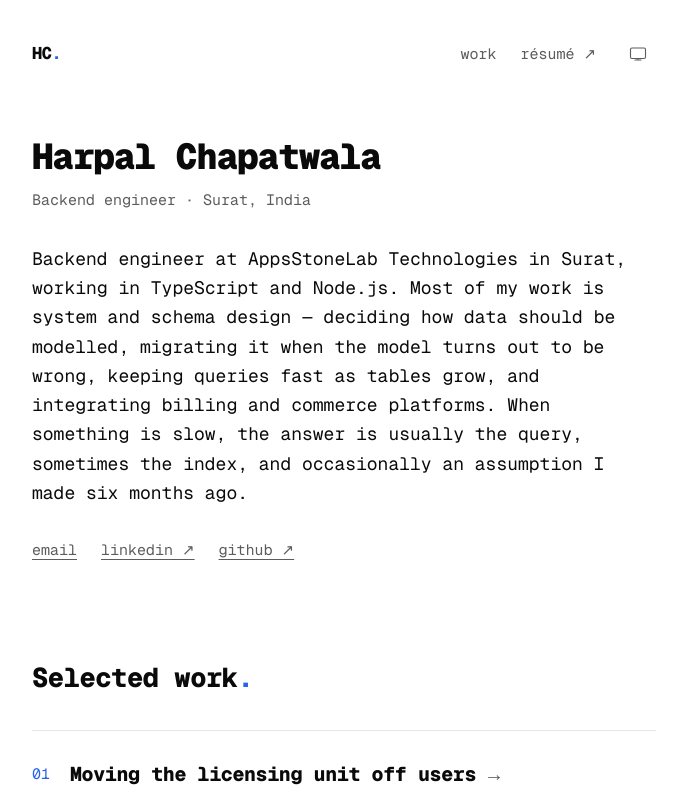
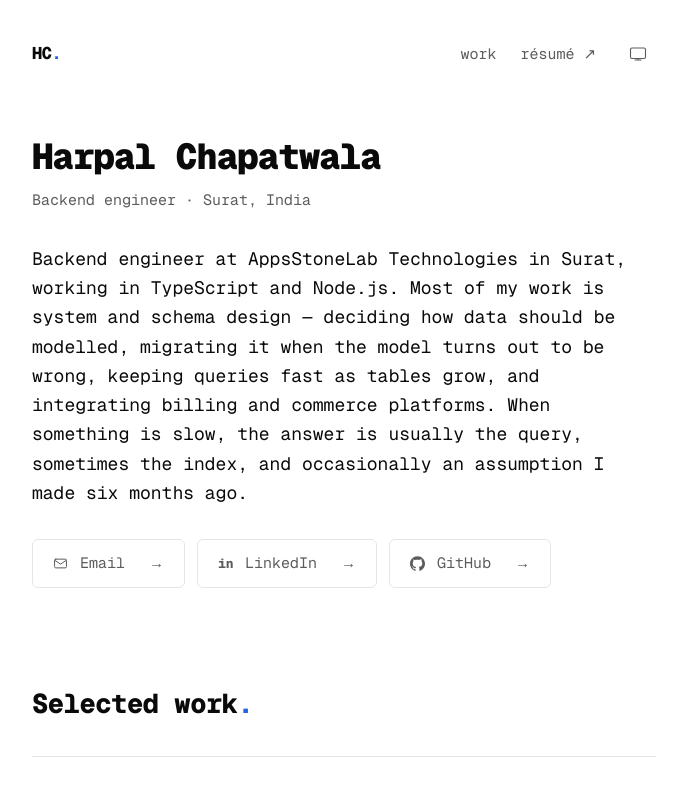
Before and after one commit to itsharpal/portfolio, a Next.js app: page / in a window 1280 px wide. Shown: the top 790 px of the page, without its empty margins (296-983 px from the left). Built offline with nearby package versions, Linux system fonts and the light colour scheme.

Commit message:
feat: metadata, og image, resume with noindex, confidentiality guard

```diff
--- a/app/(home)/layout.tsx
+++ b/app/(home)/layout.tsx
@@ -1,3 +1,4 @@
+import { CleanHash } from "@/components/clean-hash";
 import { Nav } from "@/components/nav";
 
 export default function HomeLayout({
@@ -7,6 +8,7 @@ export default function HomeLayout({
 }) {
   return (
     <>
+      <CleanHash />
       <Nav />
       <main>{children}</main>
     </>
--- a/app/(home)/page.tsx
+++ b/app/(home)/page.tsx
@@ -3,9 +3,6 @@ import { Chip } from "@/components/chip";
 import { ContactButton } from "@/components/contact-button";
 import { SectionHeading } from "@/components/section-heading";
 import { projects, roles, site, skills, work } from "@/content/site";
-
-const inlineLink =
-  "text-muted underline underline-offset-4 transition-colors hover:text-fg focus-visible:outline-2 focus-visible:outline-offset-2 focus-visible:outline-accent";
 
 export default function Home() {
   return (
@@ -16,27 +13,20 @@ export default function Home() {
           {site.role} · {site.location}
         </p>
         <p className="mt-8 leading-relaxed">{site.bio}</p>
-        <p className="mt-8 flex flex-wrap gap-x-6 gap-y-2 text-[15px]">
-          <a href={`mailto:${site.email}`} className={inlineLink}>
-            email
-          </a>
-          <a
+        <div className="mt-8 flex flex-wrap gap-3">
+          <ContactButton
+            href={`mailto:${site.email}`}
+            label="Email"
+            icon="email"
+            external={false}
+          />
+          <ContactButton
             href={site.linkedin}
-            target="_blank"
-            rel="noopener noreferrer"
-            className={inlineLink}
-          >
-            linkedin ↗
-          </a>
-          <a
-            href={site.github}
-            target="_blank"
-            rel="noopener noreferrer"
-            className={inlineLink}
-          >
-            github ↗
-          </a>
-        </p>
+            label="LinkedIn"
+            icon="linkedin"
+          />
+          <ContactButton href={site.github} label="GitHub" icon="github" />
+        </div>
       </section>
 
       <section id="work" className="mt-24 scroll-mt-8">
--- a/app/globals.css
+++ b/app/globals.css
@@ -33,6 +33,16 @@
   --muted: #a1a1a1;
   --rule: #262626;
   --accent: #3b82f6;
+}
+
+html {
+  scroll-behavior: smooth;
+}
+
+@media (prefers-reduced-motion: reduce) {
+  html {
+    scroll-behavior: auto;
+  }
 }
 
 body {
--- /dev/null
+++ b/components/clean-hash.tsx
@@ -0,0 +1,47 @@
+"use client";
+
+import { useEffect } from "react";
+
+// After a fragment link has done its scrolling, drop the fragment from the URL.
+//
+// Without this, clicking `work` leaves the address bar at /#work, and a refresh
+// lands the reader halfway down the page. Removing it afterwards keeps both
+// behaviours: a shared /#work link still scrolls on arrival, and a refresh
+// starts at the top.
+export function CleanHash() {
+  useEffect(() => {
+    const strip = () => {
+      if (!window.location.hash) return;
+
+      const clear = () => {
+        // replaceState does not scroll or reload — it only rewrites the URL.
+        history.replaceState(
+          null,
+          "",
+          window.location.pathname + window.location.search,
+        );
+      };
+
+      // Wait for the scroll to finish so the fragment is still in place while
+      // the browser is using it. scrollend is not in every browser yet, so the
+      // timeout is the fallback rather than the primary path.
+      let done = false;
+      const once = () => {
+        if (done) return;
+        done = true;
+        window.removeEventListener("scrollend", once);
+        window.clearTimeout(timer);
+        clear();
+      };
+
+      const timer = window.setTimeout(once, 1200);
+      window.addEventListener("scrollend", once, { once: true });
+    };
+
+    strip();
+    window.addEventListener("hashchange", strip);
+    return () => window.removeEventListener("hashchange", strip);
+  }, []);
+
+  return null;
+}
--- a/components/contact-button.tsx
+++ b/components/contact-button.tsx
@@ -77,11 +77,11 @@ export function ContactButton({
     <a
       href={href}
       {...(external ? { target: "_blank", rel: "noopener noreferrer" } : {})}
-      className="group inline-flex items-center gap-2.5 border border-rule px-4 py-2.5 text-[15px] text-muted transition-colors hover:border-fg hover:text-fg focus-visible:outline-2 focus-visible:outline-offset-2 focus-visible:outline-accent"
+      className="group inline-flex items-center gap-3 rounded-md border border-rule px-5 py-3 text-[15px] text-muted transition-colors hover:border-fg hover:text-fg focus-visible:outline-2 focus-visible:outline-offset-2 focus-visible:outline-accent"
     >
       <Glyph icon={icon} />
       <span>{label}</span>
-      <span className="ml-1 transition-transform group-hover:translate-x-1">
+      <span className="ml-3 transition-transform group-hover:translate-x-1">
         →
       </span>
     </a>
--- a/components/diagram.tsx
+++ b/components/diagram.tsx
@@ -30,7 +30,14 @@ function boxHeight(box: DiagramBox) {
   return HEAD_H + (box.rows?.length ?? 0) * ROW_H + 10;
 }
 
-function phaseClass(phase: Phase = "both") {
+// A box tagged "before" is the shape the data used to have. It stays on screen
+// — the diagram is a comparison, and half a comparison is unreadable. Only the
+// things that genuinely move (rows) or re-attach (edges) fade out.
+function boxClass(phase: Phase = "both") {
+  return phase === "after" ? "diagram-after" : "";
+}
+
+function markClass(phase: Phase = "both") {
   if (phase === "before") return "diagram-before";
   if (phase === "after") return "diagram-after";
   return "";
@@ -99,7 +106,7 @@ export function Diagram({
             const mid = (x1 + x2) / 2;
 
             return (
-              <g key={`edge-${i}`} className={phaseClass(edge.phase)}>
+              <g key={`edge-${i}`} className={markClass(edge.phase)}>
                 <path
                   d={`M ${x1} ${y1} C ${mid} ${y1}, ${mid} ${y2}, ${x2 - 7} ${y2}`}
                   fill="none"
@@ -131,7 +138,7 @@ export function Diagram({
           })}
 
           {boxes.map((box) => (
-            <g key={box.id} className={phaseClass(box.phase)}>
+            <g key={box.id} className={boxClass(box.phase)}>
               <rect
                 x={box.x}
                 y={box.y}
@@ -168,7 +175,7 @@ export function Diagram({
                   y={box.y + HEAD_H + 12 + i * ROW_H}
                   fontSize="12"
                   fill="currentColor"
-                  className={`${phaseClass(row.phase)} ${
+                  className={`${markClass(row.phase)} ${
                     row.phase && row.phase !== "both"
                       ? "text-accent"
                       : "text-muted"
--- a/components/nav.tsx
+++ b/components/nav.tsx
@@ -18,9 +18,13 @@ export function Nav() {
       <div className="flex items-center gap-6">
         {/* Hidden on mobile — spec §3.5 collapses the nav to `HC.` plus the
             toggle. Both destinations remain reachable from the page body. */}
-        <Link href="/#work" className={`hidden sm:inline ${link}`}>
+        {/* A plain anchor, not next/link. This nav only renders on the home
+            page, so the target is always on this page — and a native anchor
+            re-scrolls every time it is activated, whereas next/link sees the
+            hash already set on a second click and does nothing. */}
+        <a href="#work" className={`hidden sm:inline ${link}`}>
           work
-        </Link>
+        </a>
         <a
           href={site.resume}
           target="_blank"
```
